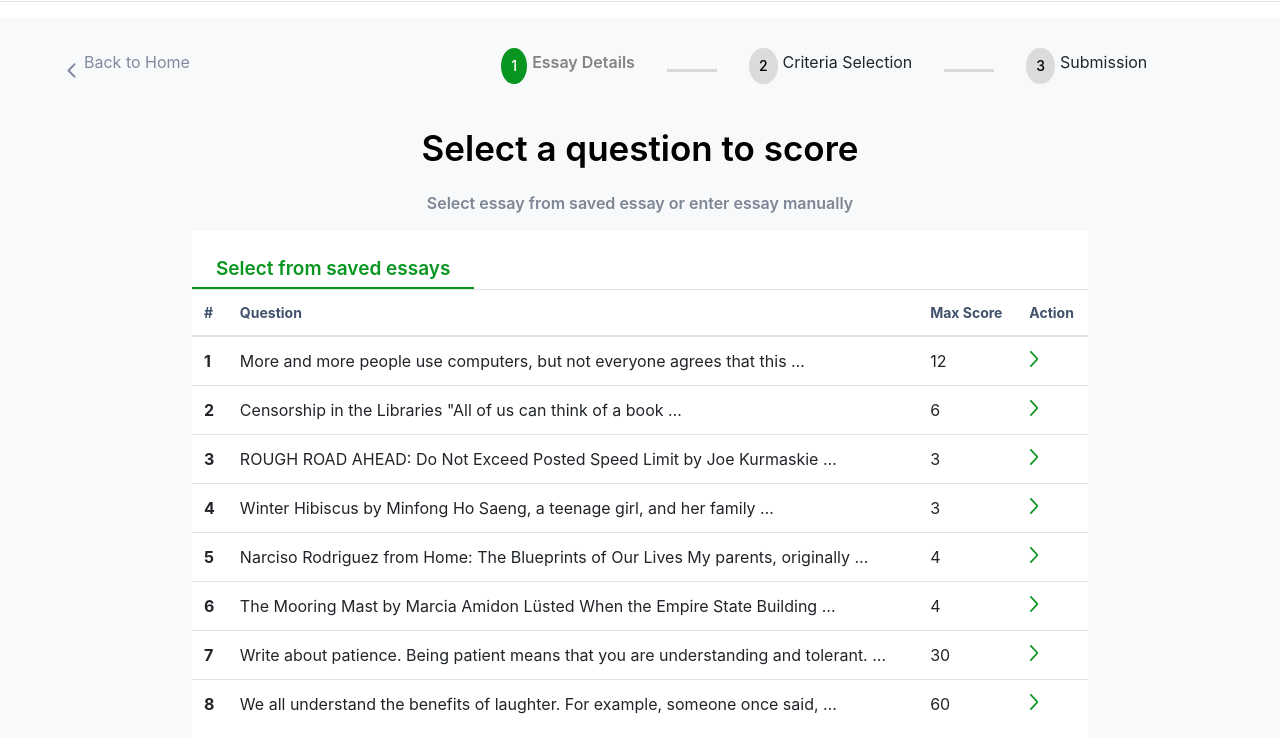
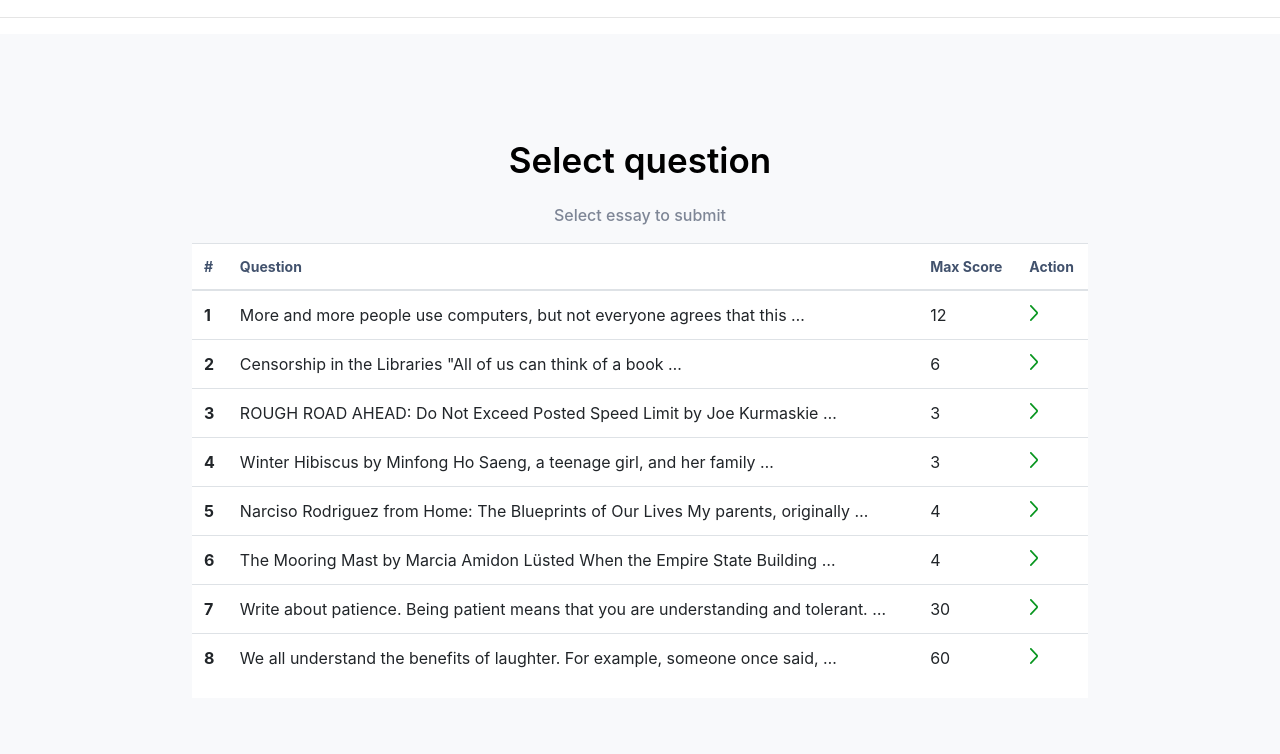
Before and after one commit to mayorfig/gradeit, a Django app: page / in a window 1280 px wide. Shown: the part 341-1095 px from the top of the page. Before the commit the page ends 1055 px from the top, so only its background shows below. Run offline with Django 3.2, Linux system fonts and the light colour scheme; data comes from the database, SQL or seed files in the repository; both versions use the stored data as it was after the commit; some libraries are stand-ins or nearby versions.

Commit message:
design fixes

```diff
--- a/grader/templates/grader/index.html
+++ b/grader/templates/grader/index.html
@@ -3,16 +3,16 @@
 <div>
     {% block content %}
     <div class="heading">
-        <div class="back-btn">
+        <!-- <div class="back-btn">
             <svg xmlns="http://www.w3.org/2000/svg" width="15" height="15" viewBox="0 0 7 13" fill="none">
                 <path
                     d="M2.13035 6.49999L6.74591 1.78939C7.08915 1.43907 7.08399 0.876285 6.73436 0.532362C6.38474 0.188439 5.82306 0.193619 5.47982 0.543932L0.254089 5.87727C-0.0846964 6.22303 -0.0846964 6.77696 0.254089 7.12272L5.47982 12.4561C5.82306 12.8064 6.38474 12.8115 6.73436 12.4676C7.08399 12.1237 7.08915 11.5609 6.74591 11.2106L2.13035 6.49999Z"
                     fill="#81899E" />
             </svg>
             <p>Back to Home</p>
-        </div>
+        </div> -->
 
-        <div class="group-tab">
+        <!-- <div class="group-tab">
             <div class="tab_one">
                 <h4 class="green-bg">1</h4>
                 <p class="green-text">Essay Details</p>
@@ -33,14 +33,14 @@
                 <p class="gray-text">Submission</p>
             </div>
 
-        </div>
+        </div> -->
 
 
     </div>
 
     <div class="center-text">
-        <p class="main-text">Select a question to score</p>
-        <p class="subtitle">Select essay from saved essay or enter essay manually</p>
+        <p class="main-text">Select question</p>
+        <p class="subtitle">Select essay to submit</p>
 
     </div>
     <div class="main-content">
@@ -48,9 +48,9 @@
 
 
         <table class="table">
-            <div class="saved">
+            <!-- <div class="saved">
                 Select from saved essays
-            </div>
+            </div> -->
             <thead>
                 <tr class="bg-gray p-3">
                     <th class="heading_text" scope="col">#</th>
@@ -94,6 +94,7 @@
         }
 
         .main-text {
+            margin-top: 100px;
             color: black;
             font-weight: 600;
             font-size: 35px;
@@ -107,7 +108,7 @@
 
         .subtitle {
             color: #7E8696;
-            font-weight: 600;
+            font-weight: 500;
             font-size: 1rem;
         }
 
@@ -156,7 +157,7 @@
         }
 
         tr:hover {
-            background-color: #cc99ff;
+            background-color: #EDFFE9;
             cursor: pointer;
         }
 
--- a/templates/base.html
+++ b/templates/base.html
@@ -10,23 +10,23 @@
     <nav class="navbar ">
       <div class="content">
         <a class="navbar-brand" href="{% url 'index' %}">
-          <img src="https://res.cloudinary.com/waleszn/image/upload/v1700476684/lodo_zrgqtk.png" alt="Logo">
+          <img src="https://res.cloudinary.com/dlzeg6nyx/image/upload/v1704548570/Logo_student_mff722.png" alt="Logo">
         </a>
       </div>
-      <div class="nav_links">
+      <!-- <div class="nav_links">
         <div class="navtext">
           Home
         </div>
         <div class="navtext_green">
           Essays
         </div>
-      </div>
+      </div> -->
 
       <div class="profile-section">
         <div class="profile">
           MA
         </div>
-        <p>madegbuyi@gmail.com</p>
+        <div>madegbuyi@gmail.com</div>
 
         <svg xmlns="http://www.w3.org/2000/svg" width="24" height="24" viewBox="0 0 24 24" fill="none">
           <g clip-path="url(#clip0_33_1548)">
@@ -56,6 +56,7 @@
       background-color: white;
       display: flex;
       justify-content: space-between;
+      padding: 1rem;
     }
     .profile{
       background-color: #DCFFDB;
@@ -82,7 +83,8 @@
       display: flex;
       align-items: center;
       gap: 5px;
-      align-content: center;
+      justify-content: center;
+
     }
 
     .nav_links{
```
Also changed, not shown: grader/templates/grader/question.html (+8 -6 lines), db.sqlite3.
